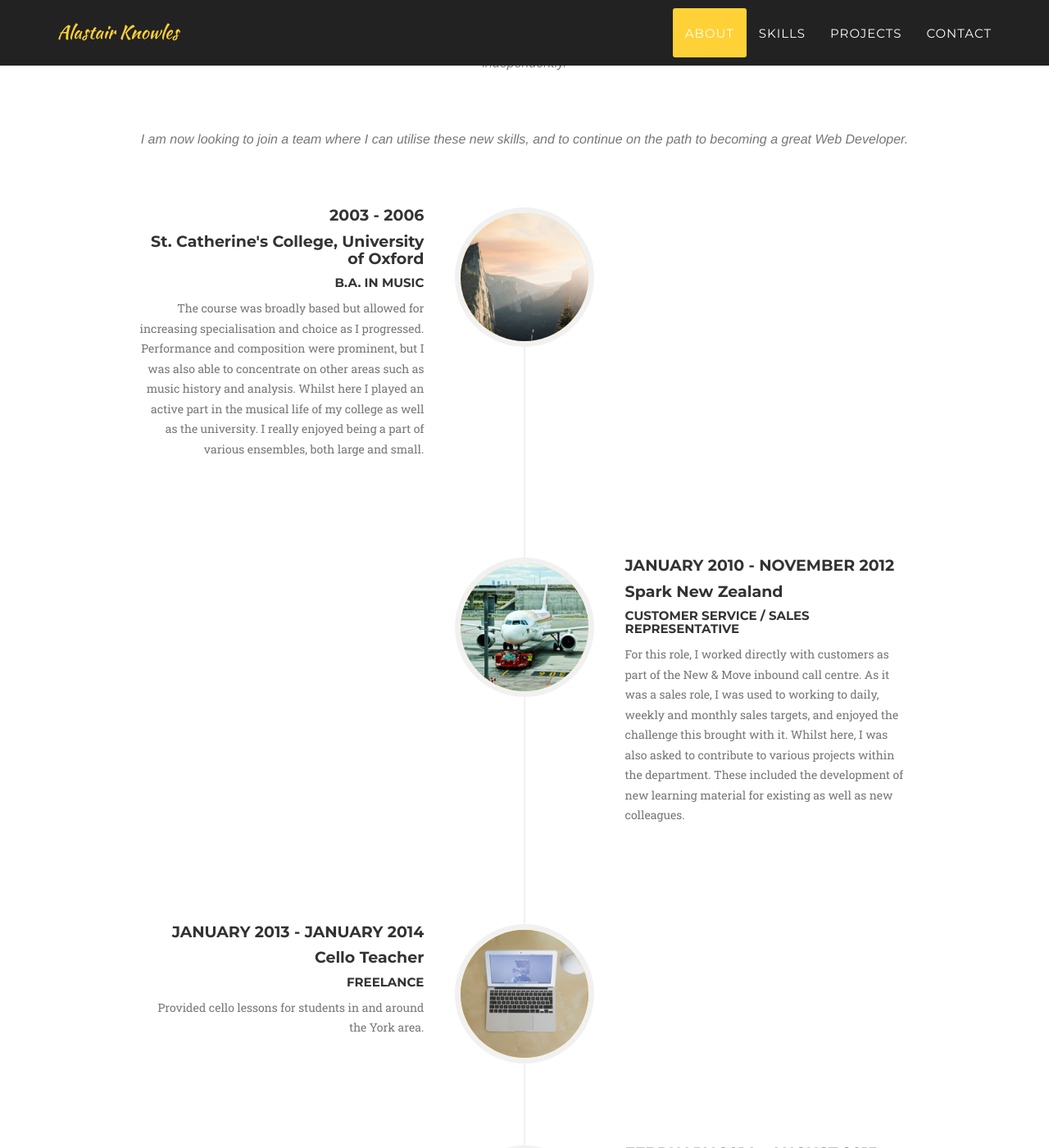
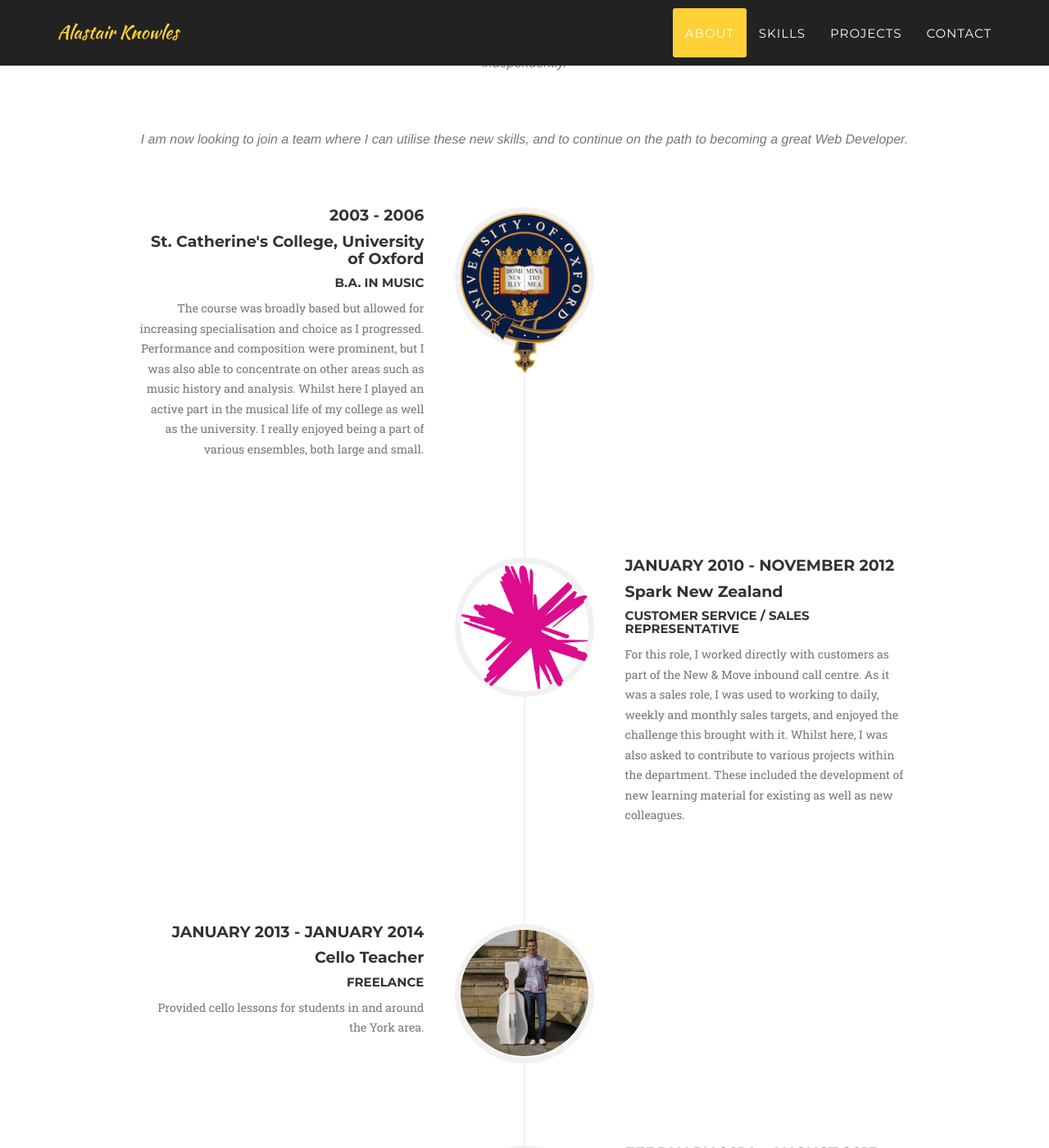
Before and after one commit to adjknowles/adjknowles.github.io, a Jekyll site: the page built from index.html, in a window 1280 px wide and 1400 px high, scrolled down 1247 px. Shown: the whole window at 82% size. Built offline with Jekyll 4.4.1, drawn with Linux system fonts in a browser that asks for light colours; some web fonts are replaced.

Commit message:
Added images to timeline

```diff
--- a/_includes/about.html
+++ b/_includes/about.html
@@ -23,7 +23,7 @@
                     <ul class="timeline">
                         <li>
                             <div class="timeline-image">
-                                <img class="img-circle img-responsive" src="img/about/1.jpg" alt="">
+                                <img class="img-responsive" src="img/about/oxford.png" alt="">
                             </div>
                             <div class="timeline-panel">
                                 <div class="timeline-heading">
@@ -38,7 +38,7 @@
                         </li>
                         <li class="timeline-inverted">
                             <div class="timeline-image">
-                                <img class="img-circle img-responsive" src="img/about/2.jpg" alt="">
+                                <img class="img-responsive" src="img/about/spark.png" alt="">
                             </div>
                             <div class="timeline-panel">
                                 <div class="timeline-heading">
@@ -53,7 +53,7 @@
                         </li>
                         <li>
                             <div class="timeline-image">
-                                <img class="img-circle img-responsive" src="img/about/3.jpg" alt="">
+                                <img class="img-circle img-responsive" src="img/about/cello.jpg" alt="">
                             </div>
                             <div class="timeline-panel">
                                 <div class="timeline-heading">
@@ -68,7 +68,7 @@
                         </li>
                         <li class="timeline-inverted">
                             <div class="timeline-image">
-                                <img class="img-circle img-responsive" src="img/about/4.jpg" alt="">
+                                <img class="img-circle img-responsive" src="img/about/whisky.png" alt="">
                             </div>
                             <div class="timeline-panel">
                                 <div class="timeline-heading">
@@ -83,7 +83,7 @@
                         </li>
                         <li class="timeline-image">
                             <div class="timeline-image">
-                                <img class="img-circle img-responsive" src="img/about/4.jpg" alt="">
+                                <img class="img-circle img-responsive" src="img/about/ga.png" alt="">
                             </div>
                             <div class="timeline-panel">
                                 <div class="timeline-heading">
--- a/_includes/css/agency.css
+++ b/_includes/css/agency.css
@@ -512,8 +512,8 @@ section h3.section-subheading {
     border: 7px solid #f1f1f1;
     border-radius: 100%;
     text-align: center;
-    color: #fff;
-    background-color: #{{ site.color.primary }};
+    color: #000;
+    background-color: #FFF;
 }
 
 .timeline>li .timeline-image h4 {
```
Also changed, not shown: img/about/cello.jpg (added), img/about/ga.png (added), img/about/oxford.png (added), img/about/spark.png (added), img/about/whisky.png (added).
